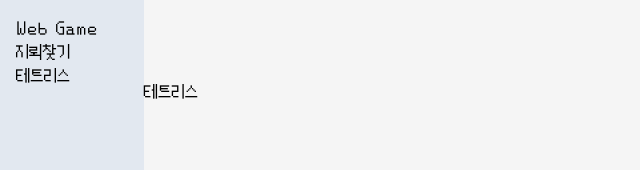
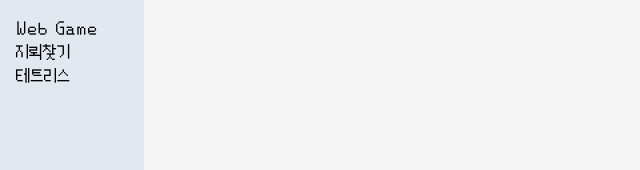
Before and after one commit to darkdulgi/web-game, a React (Vite) app: page /tetris in a window 1280 px wide. Shown: the top 170 px of the page, without its empty margins (0-640 px from the left). Built offline with nearby package versions, Linux system fonts and the light colour scheme.

Commit message:
[feat] 테트리스 페이지 정의

```diff
--- a/src/common/components/container.tsx
+++ b/src/common/components/container.tsx
@@ -1,5 +1,5 @@
 import { ReactNode } from "react";
-import Sidebar from "./sideBar";
+import Sidebar from "./sidebar";
 import Topbar from "./topbar";
 
 export default function Container({ children }: { children: ReactNode }) {
--- a/src/features/minesweeper/index.tsx
+++ b/src/features/minesweeper/index.tsx
@@ -16,7 +16,7 @@ export default function Minesweeper() {
 
   return (
     <>
-      <div className="flex items-center flex-col">
+      <section className="flex items-center flex-col">
         <div className="flex flex-col w-fit items-center p-4 sm:p-6 border-8 retro-button shadow">
           <span className="sm:text-4xl text-3xl font-bold text-neutral-800">Minesweeper</span>
 
@@ -55,7 +55,7 @@ export default function Minesweeper() {
             다시하기
           </button>
         </div>
-      </div>
+      </section>
     </>
   );
 }
--- /dev/null
+++ b/src/features/tetris/index.tsx
@@ -0,0 +1,3 @@
+export default function Tetris() {
+  return <section></section>;
+}
--- a/src/pages/tetris/index.tsx
+++ b/src/pages/tetris/index.tsx
@@ -1,9 +1,16 @@
+import { Helmet } from "react-helmet-async";
 import Container from "../../common/components/container";
+import Tetris from "../../features/tetris";
 
 export default function TetrisPage() {
   return (
-    <Container>
-      <div>테트리스</div>
-    </Container>
+    <>
+      <Helmet>
+        <title>테트리스</title>
+      </Helmet>
+      <Container>
+        <Tetris />
+      </Container>
+    </>
   );
 }
```
